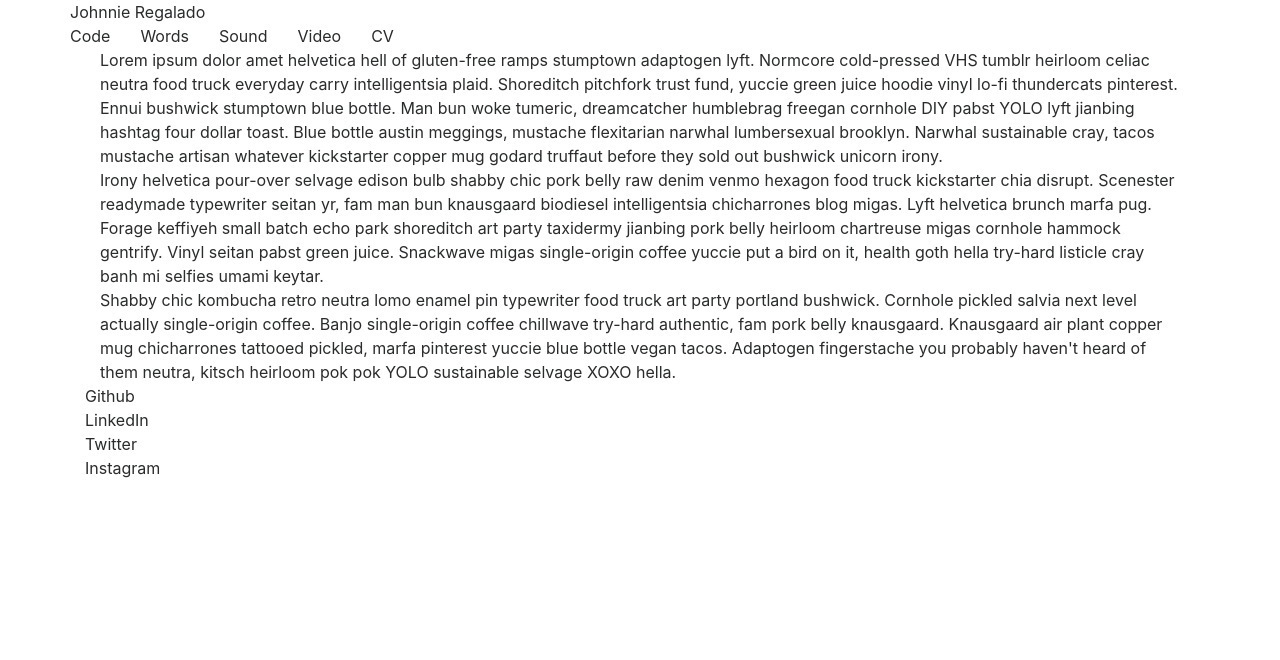
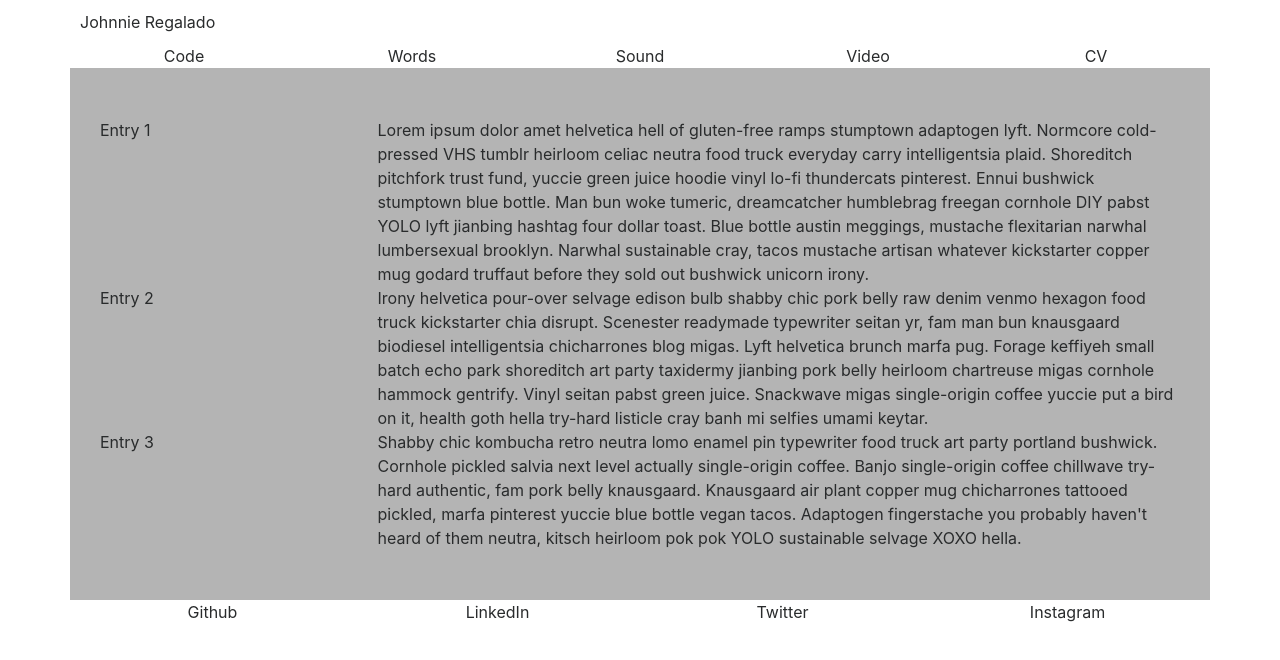
Before and after one commit to johnniereg/old-portfolio, a React (Create React App) app: page / in a window 1280 px wide. Shown: the top 660 px of the page. Built offline with nearby package versions, Linux system fonts and the light colour scheme.

Commit message:
Layout and colour

```diff
--- a/public/index.html
+++ b/public/index.html
@@ -19,7 +19,7 @@
       work correctly both with client-side routing and a non-root public URL.
       Learn how to configure a non-root public URL by running `npm run build`.
     -->
-    <title>React App</title>
+    <title>Johnnie Regalado</title>
   </head>
   <body>
     <noscript>
--- a/src/App.js
+++ b/src/App.js
@@ -9,7 +9,7 @@ class App extends Component {
     return (
       <div className="App">
         <Header />
-        <Section />
+        <Section className="main" />
         <Footer />
 
       </div>
--- a/src/components/Button.jsx
+++ b/src/components/Button.jsx
@@ -1,9 +1,6 @@
 import React, { Component } from 'react';
 
 class Button extends Component {
-    constructor(props) {
-        super(props);
-    }
 
     render(){
         return (
--- a/src/components/Entry.jsx
+++ b/src/components/Entry.jsx
@@ -1,21 +1,23 @@
 import React, { Component } from 'react';
 
 class Entry extends Component {
-    constructor(props){
-        super(props);
-    }
 
     render() {
         return (
             <div className="entry container">
-                <div class="entryTitle">
-                    { this.props.entryTitle }
-                </div>
-                <div class="entryContent">
-                    { this.props.entryContent }
+                <div className="row">
+                    <div className="col-3">
+                        <div className="entryTitle">
+                            { this.props.entryName }
+                        </div>
+                    </div>
+                    <div className="col-9">
+                        <div className="entryContent">
+                            { this.props.entryContent }
+                        </div>
+                    </div>
                 </div>
             </div>
-
         );
     }
 }
--- a/src/components/Footer.jsx
+++ b/src/components/Footer.jsx
@@ -1,15 +1,28 @@
 import React, { Component } from 'react';
-import Title from './Title.jsx';
 import Button from './Button.jsx';
 
 class Footer extends Component {
     render() {
         return (
             <div className="footer container">
-                <Button title="Github" />
-                <Button title="LinkedIn" />
-                <Button title="Twitter" />
-                <Button title="Instagram" />
+                <div className="row">
+                    <div className="container">
+                        <div className="row text-center">
+                            <div className="col">
+                                <Button title="Github" />
+                            </div>
+                            <div className="col">
+                                <Button title="LinkedIn" />
+                            </div>
+                            <div className="col">
+                                <Button title="Twitter" />
+                            </div>
+                            <div className="col">
+                                <Button title="Instagram" />
+                            </div>
+                        </div>
+                    </div>
+                </div>
             </div>
         );
     }
--- a/src/components/Nav.jsx
+++ b/src/components/Nav.jsx
@@ -5,8 +5,8 @@ class Nav extends Component {
 
     render() {
         return (
-            <div className="nav container">
-                <div className="row">
+            <div className="container">
+                <div className="row text-center">
                     <div className="col"><Button title="Code" /></div>
                     <div className="col"><Button title="Words" /></div>
                     <div className="col"><Button title="Sound" /></div>
--- a/src/index.css
+++ b/src/index.css
@@ -1,5 +1,18 @@
+.App {
+  margin: 0px 25px;
+}
+
 body {
   margin: 0;
   padding: 0;
   font-family: sans-serif;
 }
+
+.section {
+  padding: 50px 50px 50px 50px;
+  background-color: #b4b4b4;
+}
+
+.title {
+  margin: 10px 10px 10px 10px;
+}
```
